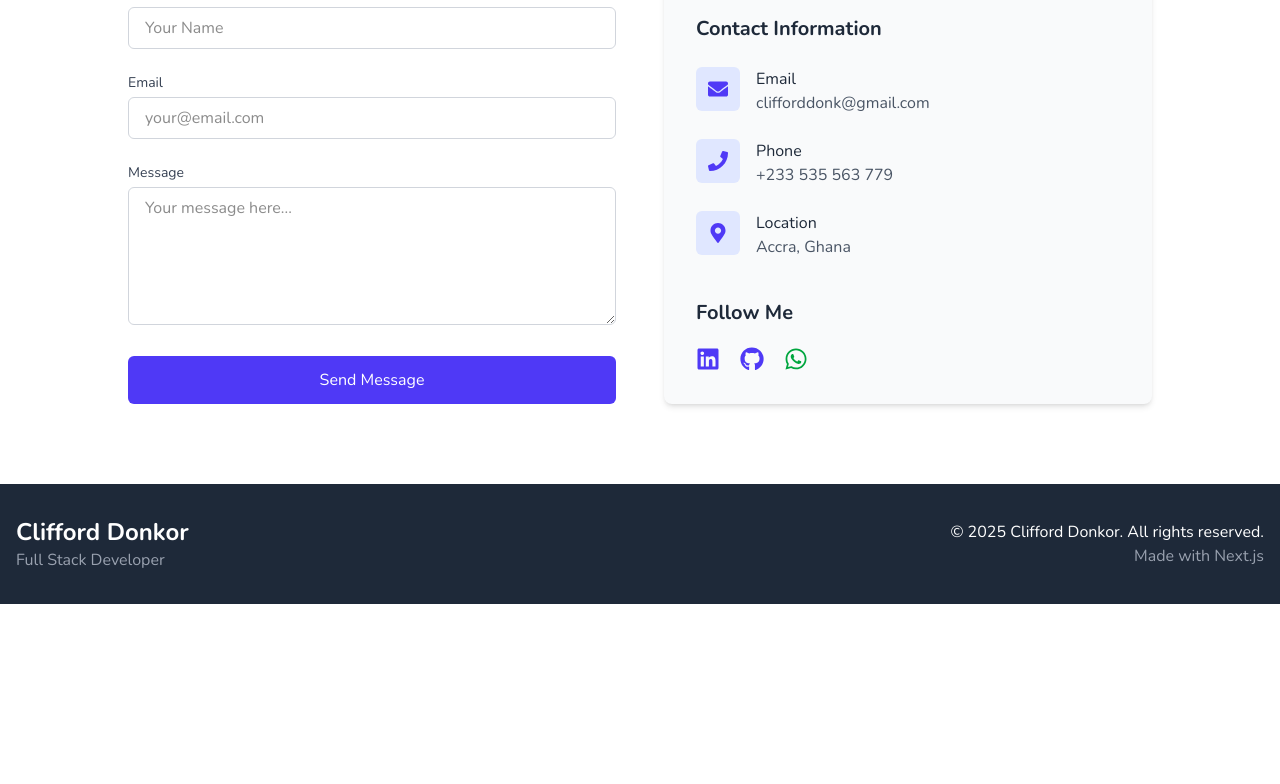
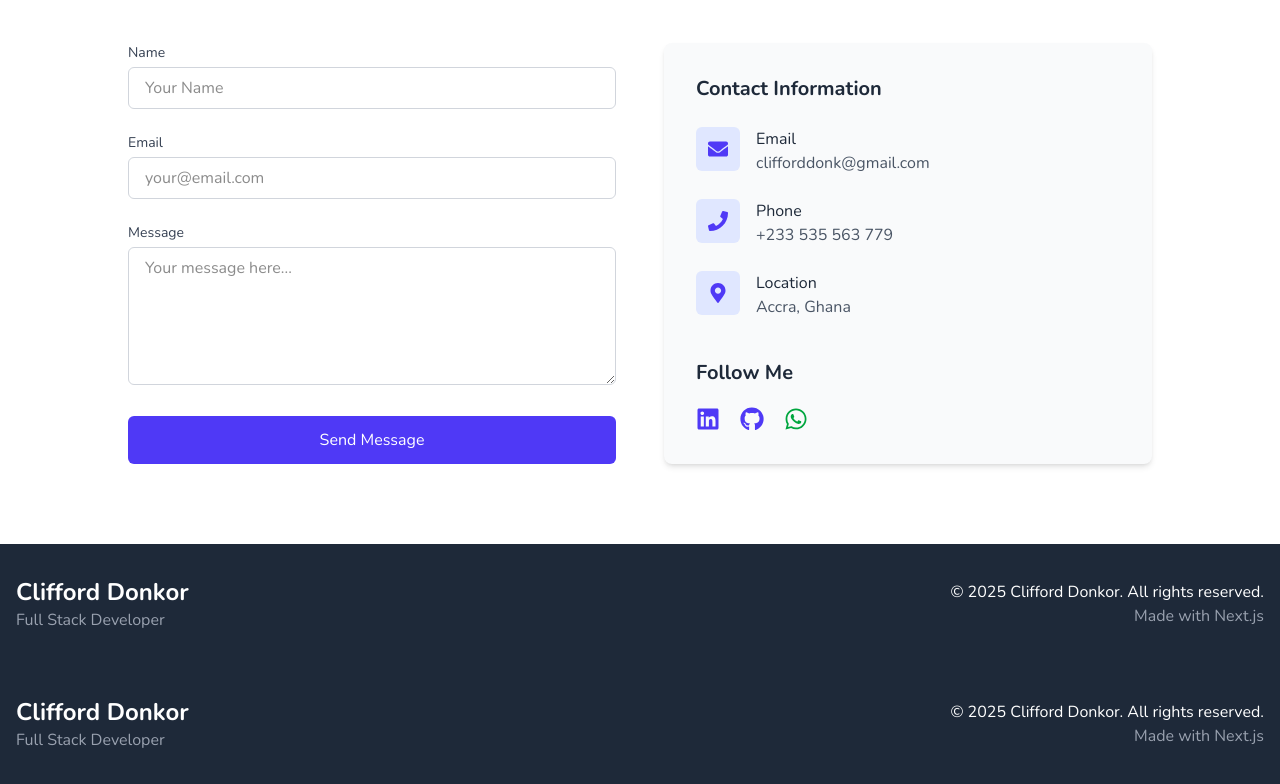
Before and after one commit to clifforddonk/portfolio, a Next.js app: page /homepage in a window 1280 px wide. Shown: the part 3747-4531 px from the top of the page. Before the commit the page ends 4351 px from the top, so only its background shows below. Built offline with nearby package versions, Linux system fonts and the light colour scheme; no server answers.

Commit message:
Add Blog Section

```diff
--- a/app/layout.js
+++ b/app/layout.js
@@ -1,6 +1,8 @@
 import { Nunito } from "next/font/google";
 import { ThemeProvider } from "next-themes";
 import "./globals.css";
+import NavBar from "./components/layout/NavBar";
+import Footer from "./components/layout/Footer";
 
 const nunito = Nunito({
   variable: "--font-nunito",
@@ -15,12 +17,14 @@
 
 export default function RootLayout({ children }) {
   return (
-    <ThemeProvider attribute="class">
-      {" "}
-      {/* ✅ Moved outside <html> */}
-      <html lang="en" className={nunito.variable}>
-        <body className="font-sans antialiased">{children}</body>
-      </html>
-    </ThemeProvider>
+    <html lang="en" className={nunito.variable}>
+      <body className="font-sans antialiased">
+        <ThemeProvider attribute="class">
+          <NavBar />
+          {children}
+          <Footer />
+        </ThemeProvider>
+      </body>
+    </html>
   );
 }
```
